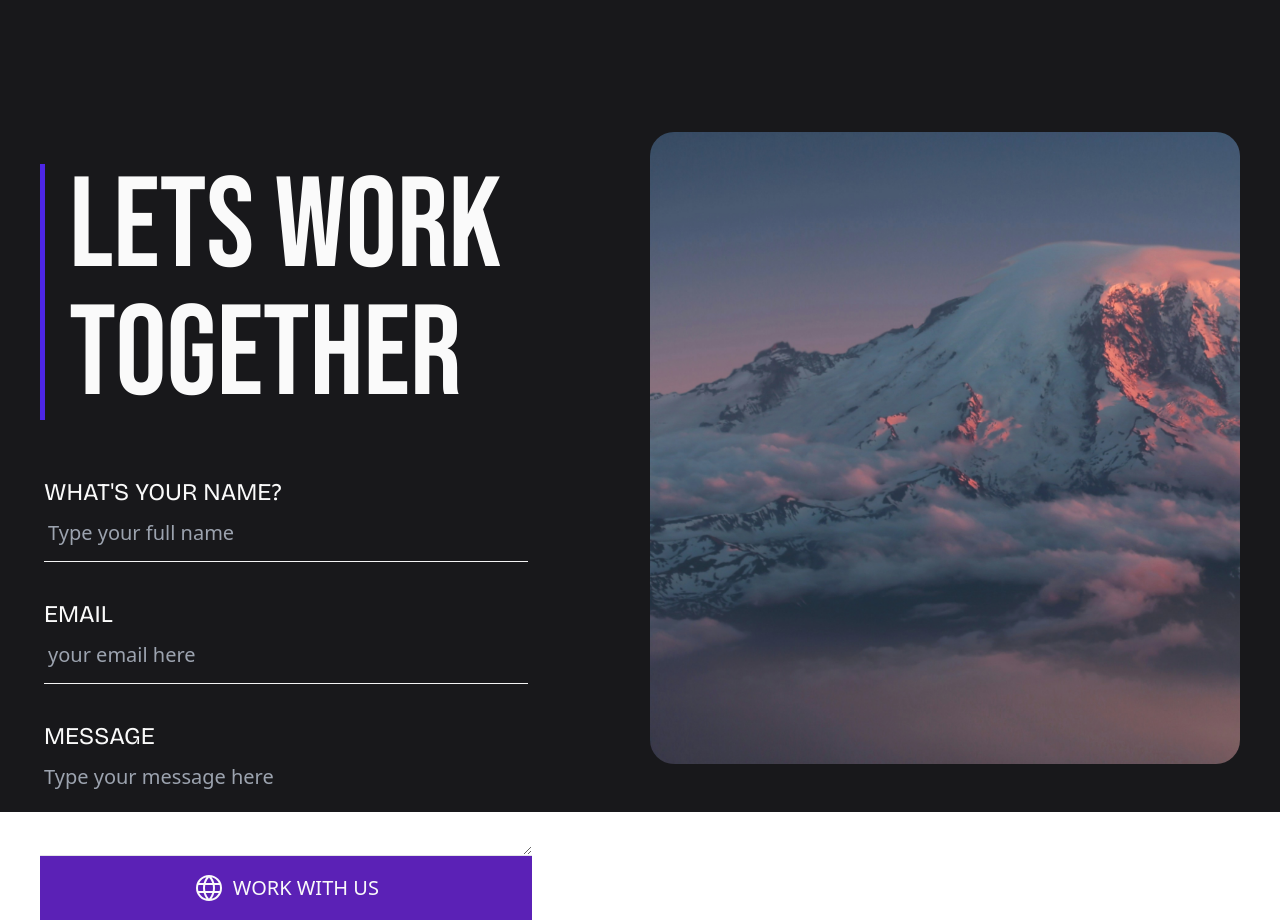
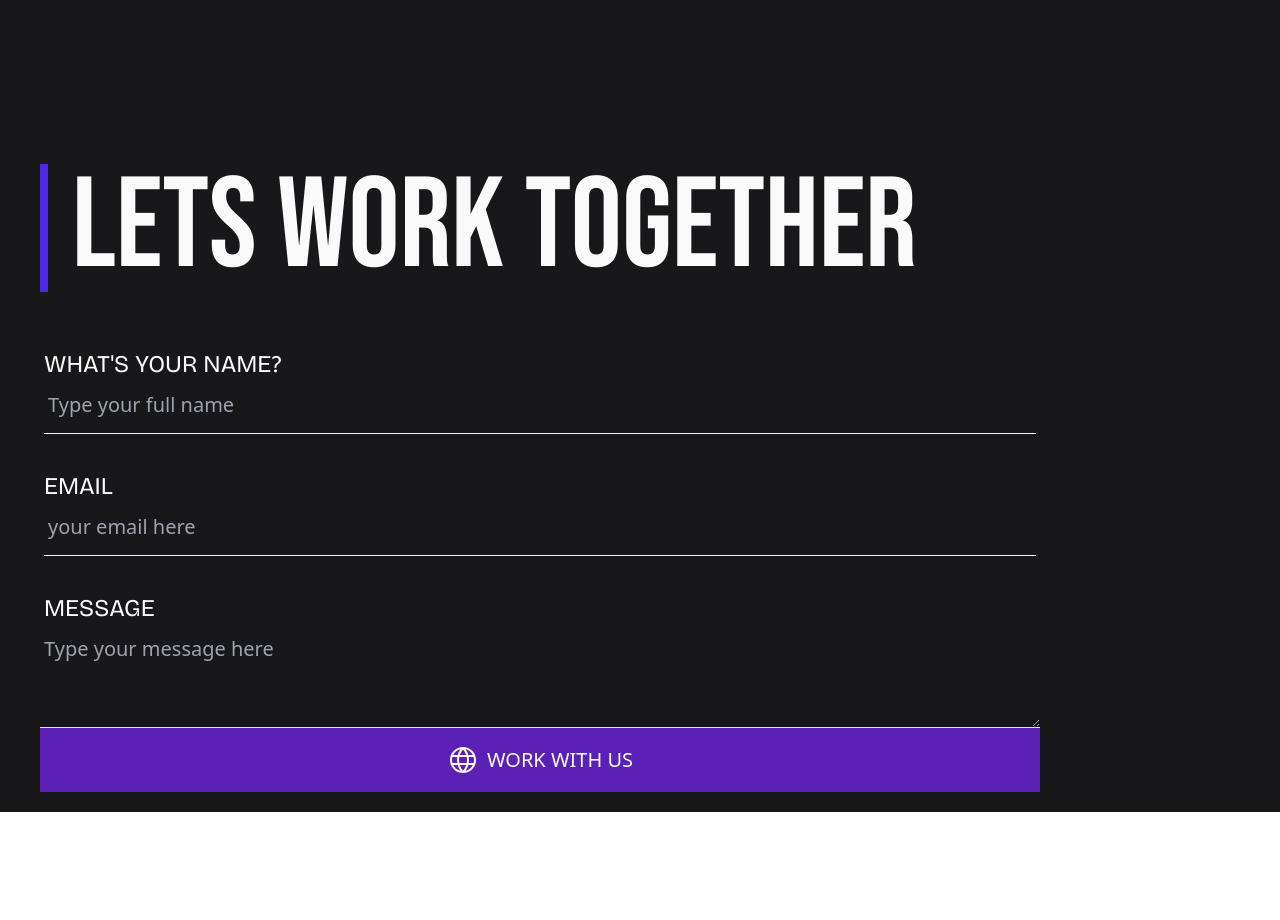
Before and after one commit to simonlearnscoding/sidebusiness-landing-page, a Next.js app: page / in a window 1280 px wide. Shown: the part 860-1780 px from the top of the page. After the commit the page ends 1672 px from the top, so only its background shows below. Built offline with nearby package versions, Linux system fonts and the light colour scheme.

Commit message:
working on the image display

```diff
--- a/src/app/modules/ContactForm/index.tsx
+++ b/src/app/modules/ContactForm/index.tsx
@@ -14,7 +14,7 @@ function LetsWorkTitle() {
     <div className="w-full h-fit mt-8 flex z-10">
       <div className="min-h-full sm:block hidden bg-primary-500 w-2 mr-6"></div>
       <div className="flex flex-col gap-4">
-        <h1 className="sm:text-9xl sm:block hidden text-7xl">LETS WORK TOGETHER</h1>
+        <h1 className="lg:text-9xl md:text-8xl sm:block hidden text-7xl">LETS WORK TOGETHER</h1>
       </div>
     </div>
   );
@@ -29,13 +29,13 @@ export default function ContactFormSection() {
           <LetsWorkTitle />
           <ContactForm />
         </div>
-        <div className="flex justify-center items-center flex-1">
-          <div className="sm:relative hidden sm:block  z-0 w-full h-full">
+        <div className=" scale-125  lg:scale-100 hidden md:absolute z-0 translate-x-40 lg:translate-x-0 lg:flex justify-center items-center flex-1">
+          <div className=" relative     w-full h-full">
             <Image
               src="/mountain.png"
               alt="mountain"
               fill
-              className="object-cover rounded-3xl"
+              className="object-cover rounded-lg"
             />
           </div>
         </div>
```
